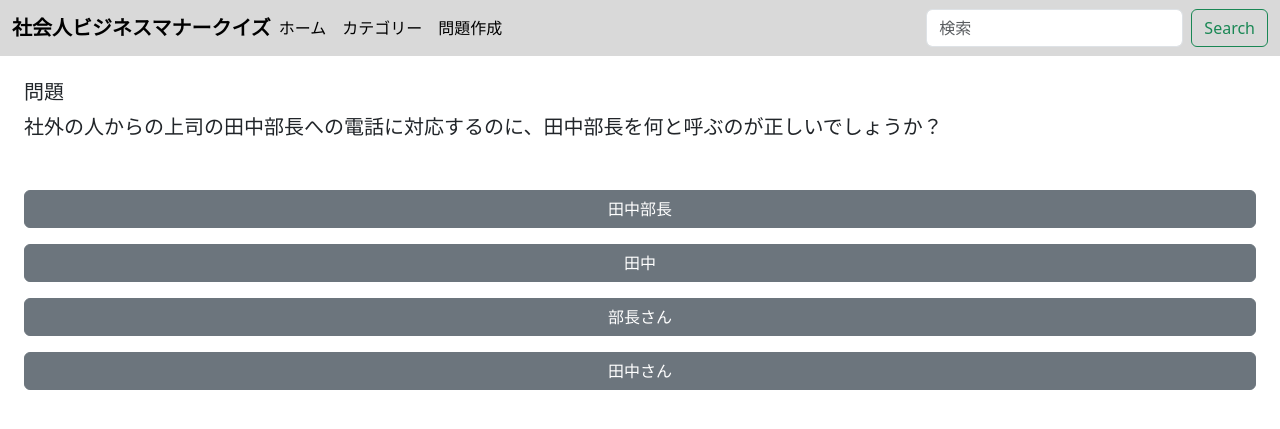
After one commit to Nagata0110/TeamWatanaBe, a PHP site: page /problem/problem.html in a window 1280 px wide. The commit adds this page. Shown: the top 429 px of the page. Run offline with PHP 8.4, Linux system fonts and the light colour scheme.

Commit message:
問題画面作成

```diff
--- a/04_開発/css/style.css
+++ b/04_開発/css/style.css
@@ -8,3 +8,8 @@
     margin: 0 auto;
     display: table;
 }
+
+/* 問題文の大きさ */
+.statement{
+    font-size: 20px;
+}
--- /dev/null
+++ b/04_開発/problem/problem.html
@@ -0,0 +1,56 @@
+<!DOCTYPE html>
+<html lang="ja">
+<head>
+    <meta charset="UTF-8">
+    <meta name="viewport" content="width=device-width, initial-scale=1.0">
+    <link rel="stylesheet" href="../css/style.css">
+    <link href="https://cdn.jsdelivr.net/npm/bootstrap@5.3.0/dist/css/bootstrap.min.css" rel="stylesheet" integrity="sha384-9ndCyUaIbzAi2FUVXJi0CjmCapSmO7SnpJef0486qhLnuZ2cdeRhO02iuK6FUUVM" crossorigin="anonymous">
+    <link rel="shortcut icon" href="../img/OIG.4l.jpg">
+    <title>問題画面</title>
+</head>
+<body>
+    <!-- ヘッダー -->
+    <div class="sticky-top">
+        <nav class="navbar navbar-expand-lg">
+            <div class="container-fluid">
+                <button class="navbar-toggler" type="button" data-bs-toggle="collapse" data-bs-target="#navbarTogglerDemo03" aria-controls="navbarTogglerDemo03" aria-expanded="false" aria-label="Toggle navigation">
+                    <span class="navbar-toggler-icon"></span>
+                </button>
+                <a class="navbar-brand text-center" href="#">社会人ビジネスマナークイズ</a>
+                <div class="collapse navbar-collapse" id="navbarTogglerDemo03">
+                    <ul class="navbar-nav me-auto mb-2 mb-lg-0">
+                    <li class="nav-item">
+                        <a class="nav-link active" aria-current="page" href="#">ホーム</a>
+                    </li>
+                    <li class="nav-item">
+                        <a class="nav-link active" aria-current="page" href="#">カテゴリー</a>
+                    </li>
+                    <li class="nav-item">
+                        <a class="nav-link active" aria-current="page" href="#">問題作成</a>
+                    </li>
+                    </ul>
+                    <!-- 検索フォーム -->
+                    <form class="d-flex">
+                    <input class="form-control me-2" type="search" placeholder="検索" aria-label="Search">
+                    <button class="btn btn-outline-success" type="submit">Search</button>
+                    </form>
+                </div>
+            </div>
+        </nav>
+    </div>
+
+        <div class="title mt-4 ms-4 me-4">
+            <h5>問題</h5>
+            <p class="statement">社外の人からの上司の田中部長への電話に対応するのに、田中部長を何と呼ぶのが正しいでしょうか？</p>
+        </div>
+        <div class="button mt-5 ms-4 me-4">
+            <button class="btn btn-secondary col-12">田中部長</button>
+            <button class="btn btn-secondary mt-3  col-12">田中</button>
+            <button class="btn btn-secondary mt-3  col-12">部長さん</button>
+            <button class="btn btn-secondary mt-3  col-12">田中さん</button>
+        </div>
+        </div>
+
+    <script src="https://cdn.jsdelivr.net/npm/bootstrap@5.3.0/dist/js/bootstrap.bundle.min.js" integrity="sha384-geWF76RCwLtnZ8qwWowPQNguL3RmwHVBC9FhGdlKrxdiJJigb/j/68SIy3Te4Bkz" crossorigin="anonymous"></script>
+</body>
+</html>
```
